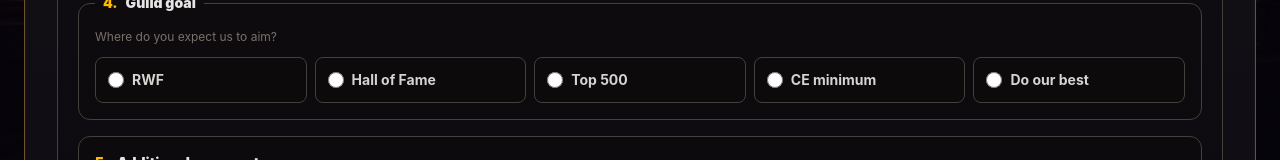
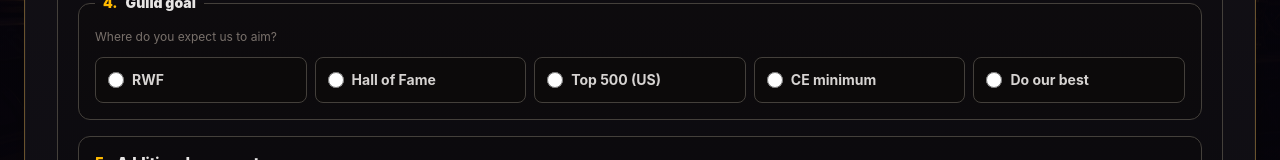
Before and after one commit to jj1232727/only-flasks-roster, a React (Vite) app: page / in a window 1280 px wide. Shown: the part 1429-1589 px from the top of the page. Built offline with nearby package versions, Linux system fonts and the light colour scheme; no server answers.

Commit message:
Clarify US Top 500 guild goal

```diff
--- a/src/components/Admin.tsx
+++ b/src/components/Admin.tsx
@@ -38,7 +38,7 @@ export function Admin() {
     optional: ['Early prog (first month)', 'Alt run', 'Sales', 'None'],
     leadership: unique(expectationValues.flatMap(response => response.leadership?.split(',').map(value => value.trim()) ?? [])),
     attendance: ['Yes', 'No'],
-    goal: ['RWF', 'Hall of Fame', 'Top 500', 'CE minimum', 'Do our best', 'No preference'],
+    goal: ['RWF', 'Hall of Fame', 'Top 500 (US)', 'CE minimum', 'Do our best', 'No preference'],
     status: ['Roster', 'Fill'],
   }
   const visible = players.filter(player => {
--- a/src/components/Poll.tsx
+++ b/src/components/Poll.tsx
@@ -15,7 +15,7 @@ function browserIdentity() {
 
 const EXTRA_DAY_OPTIONS = ['Early prog (first month)', 'Alt run', 'Sales']
 const LEADERSHIP_OPTIONS = ['Strategy prep', 'Calls & assignments', 'Log review', 'Recruitment', 'Roster & admin']
-const GUILD_GOALS = ['RWF', 'Hall of Fame', 'Top 500', 'CE minimum', 'Do our best']
+const GUILD_GOALS = ['RWF', 'Hall of Fame', 'Top 500 (US)', 'CE minimum', 'Do our best']
 
 export function Poll() {
   const [form, setForm] = useState<Submission>(EMPTY_SUBMISSION)
```
